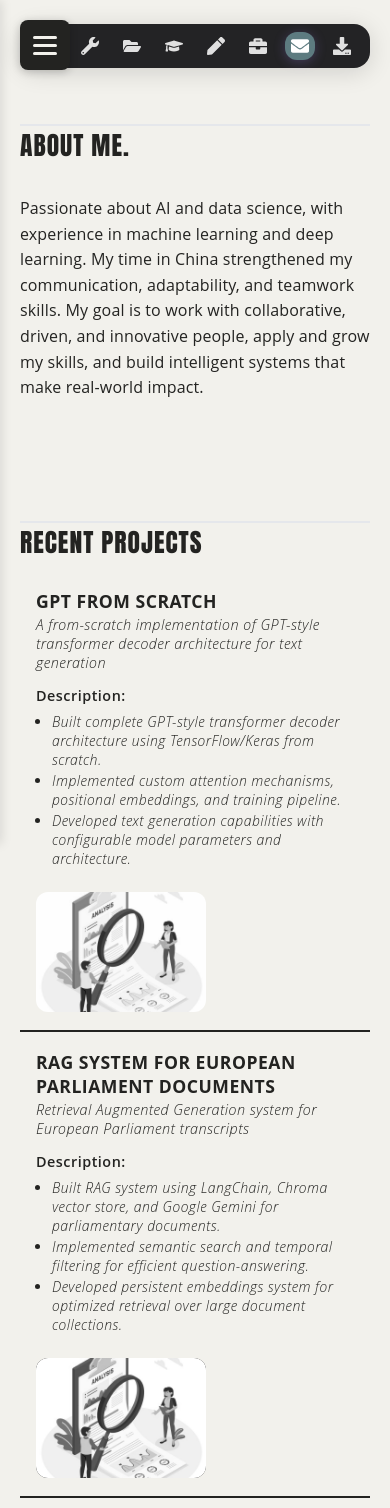
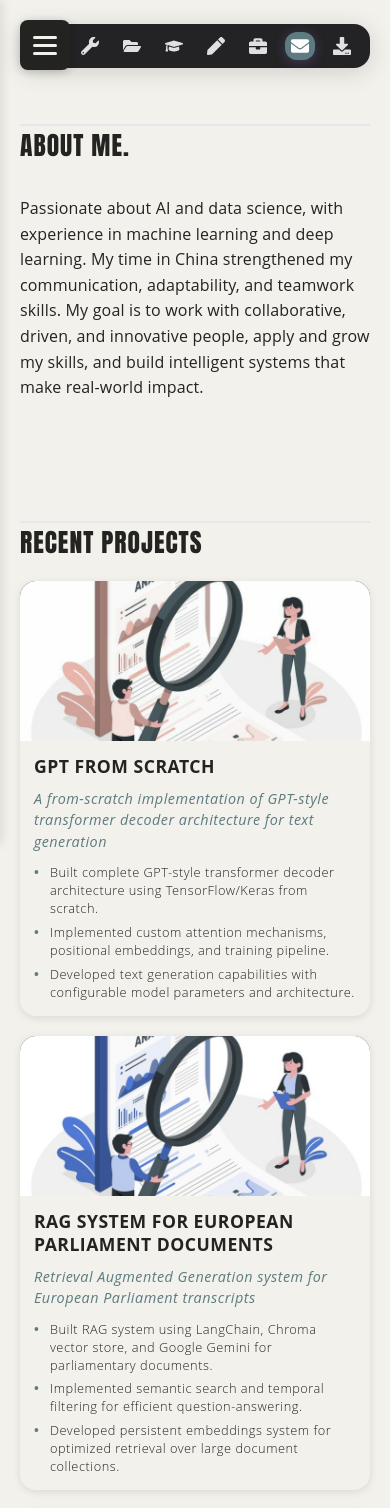
Before and after one commit to eljamani94/portfolio, a Next.js app: page / in a window 390 px wide. Shown: the top 1508 px of the page. Built offline with nearby package versions, Linux system fonts and the light colour scheme.

Commit message:
changin the layout of the project section

```diff
--- a/components/sections/ProjectsSection.js
+++ b/components/sections/ProjectsSection.js
@@ -1,5 +1,4 @@
 import styles from './ProjectsSection.module.css';
-import React, { useState } from 'react';
 
 const basePath = process.env.NODE_ENV === 'production' ? '/portfolio' : '';
 
@@ -51,12 +50,10 @@ const projects = [
 ];
 
 export default function ProjectsSection() {
-  const [tooltip, setTooltip] = useState({ visible: false, x: 0, y: 0, idx: null });
-
   return (
     <div className={styles.projects}>
       <h2 className={styles.heading}>Recent Projects</h2>
-      <div className={styles.projectList}>
+      <div className={styles.projectGrid}>
         {projects.map((proj, idx) => (
           <a
             key={proj.name}
@@ -64,29 +61,23 @@ export default function ProjectsSection() {
             target="_blank"
             rel="noopener noreferrer"
             className={styles.project}
-            onMouseMove={e => setTooltip({ visible: true, x: e.clientX, y: e.clientY, idx })}
-            onMouseLeave={() => setTooltip({ ...tooltip, visible: false })}
-            onMouseEnter={e => setTooltip({ visible: true, x: e.clientX, y: e.clientY, idx })}
           >
-            <div style={{ flex: 1 }}>
+            <div className={styles.projectImageWrapper}>
+              <img
+                src={proj.image}
+                alt={proj.name}
+                className={styles.projectImg}
+              />
+            </div>
+            <div className={styles.projectContent}>
               <h3>{proj.name}</h3>
-              <p style={{ marginBottom: 10 }}>{proj.desc}</p>
-              <div style={{ marginBottom: 8 }}>
-                <strong>Description:</strong>
-                <ul style={{ margin: '6px 0 0 16px', padding: 0 }}>
-                  {proj.skills.map((skill) => (
-                    <li key={skill} style={{ fontSize: 14, color: '#5d7b80', marginBottom: 2 }}>{skill}</li>
-                  ))}
-                </ul>
-              </div>
+              <p className={styles.projectDesc}>{proj.desc}</p>
+              <ul className={styles.projectSkills}>
+                {proj.skills.map((skill, skillIdx) => (
+                  <li key={skillIdx}>{skill}</li>
+                ))}
+              </ul>
             </div>
-            <img
-              src={proj.image}
-              alt={proj.name}
-              className={styles.projectImg}
-              style={{ width: 170, height: 120, objectFit: 'cover', borderRadius: 12 }}
-            />
-            <span className={styles.projectTooltip}>Click for more details</span>
           </a>
         ))}
       </div>
--- a/components/sections/ProjectsSection.module.css
+++ b/components/sections/ProjectsSection.module.css
@@ -2,23 +2,26 @@
   text-align: left;
   color: #fff;
 }
+
 .heading {
   color: #232321;
   font-family: 'Impact', 'Arial Black', Arial, sans-serif;
   font-size: 2rem;
   font-weight: 700;
   letter-spacing: 1px;
-  margin-bottom: 10px;
+  margin-bottom: 30px;
   margin-top: 0;
   text-transform: uppercase;
 }
+
 .heading span {
   color: #5d7b80;
 }
-.projectList {
-  display: flex;
-  flex-direction: column;
-  gap: 0;
+
+.projectGrid {
+  display: grid;
+  grid-template-columns: repeat(2, 1fr);
+  gap: 24px;
   margin: 0;
   padding: 0;
 }
@@ -26,186 +29,156 @@
 .project {
   background: #f2f1ec;
   color: #232321;
-  border: none;
-  border-radius: 0;
-  padding: 22px 28px;
-  margin-bottom: 0;
-  display: flex;
-  align-items: center;
-  gap: 32px;
+  border-radius: 16px;
+  padding: 0;
   text-decoration: none;
   font-family: 'Montserrat', 'Open Sans', 'Helvetica Neue', Arial, sans-serif;
   font-weight: 400;
   letter-spacing: 0.5px;
-  font-size: 1.1rem;
-  transition: background 0.2s, color 0.2s, border-color 0.2s;
+  transition: transform 0.3s ease, box-shadow 0.3s ease;
   cursor: pointer;
   position: relative;
+  overflow: hidden;
+  display: flex;
+  flex-direction: column;
+  box-shadow: 0 2px 8px rgba(0, 0, 0, 0.1);
 }
 
-.project h3,
-.project p,
-.project ul,
-.project li,
-.project strong {
-  color: #232321 !important;
+.project:hover {
+  transform: translateY(-8px);
+  box-shadow: 0 12px 24px rgba(0, 0, 0, 0.15);
+}
+
+.projectImageWrapper {
+  width: 100%;
+  height: 200px;
+  overflow: hidden;
+  position: relative;
+  background: #232321;
+}
+
+.projectImg {
+  width: 100%;
+  height: 100%;
+  object-fit: cover;
+  transition: transform 0.4s ease, filter 0.3s ease;
+  filter: grayscale(30%);
+}
+
+.project:hover .projectImg {
+  transform: scale(1.1);
+  filter: grayscale(0%);
+}
+
+.projectContent {
+  padding: 20px;
+  display: flex;
+  flex-direction: column;
+  flex: 1;
 }
 
 .project h3 {
   font-family: 'Montserrat', 'Open Sans', 'Helvetica Neue', Arial, sans-serif;
-  font-size: 28px;
+  font-size: 1.3rem;
   font-weight: 700;
   color: #232321;
   text-transform: uppercase;
-  margin: 0 0 6px 0;
+  margin: 0 0 10px 0;
+  line-height: 1.3;
+  transition: color 0.3s ease;
 }
 
-.project p {
+.projectDesc {
   font-family: 'Open Sans', 'Helvetica Neue', Arial, sans-serif;
-  font-size: 15px;
+  font-size: 0.95rem;
   font-style: italic;
+  font-weight: 400;
+  color: #5d7b80;
+  margin: 0 0 12px 0;
+  line-height: 1.5;
+  transition: color 0.3s ease;
+}
+
+.projectSkills {
+  list-style: none;
+  padding: 0;
+  margin: 0;
+  display: flex;
+  flex-direction: column;
+  gap: 6px;
+}
+
+.projectSkills li {
+  font-family: 'Open Sans', 'Helvetica Neue', Arial, sans-serif;
+  font-size: 0.85rem;
   font-weight: 300;
   color: #232321;
-  margin: 0 0 10px 0;
+  line-height: 1.4;
+  padding-left: 16px;
+  position: relative;
+  transition: color 0.3s ease;
 }
 
-.project ul {
-  font-family: 'Open Sans', 'Helvetica Neue', Arial, sans-serif;
-  font-size: 15px;
-  font-weight: 300;
-  color: #222;
-  margin: 6px 0 0 16px;
-  padding: 0;
+.projectSkills li::before {
+  content: '•';
+  position: absolute;
+  left: 0;
+  color: #5d7b80;
+  font-weight: bold;
 }
 
-.project li {
-  font-size: 15px;
-  font-weight: 300;
-  color: #222;
-  margin-bottom: 2px;
-  font-style: italic;
-}
-
-.project strong {
-  font-family: 'Montserrat', 'Open Sans', 'Helvetica Neue', Arial, sans-serif;
-  font-weight: 600;
+.project:hover h3,
+.project:hover .projectDesc,
+.project:hover .projectSkills li {
   color: #232321;
-  font-size: 15px;
-  text-transform: none;
-}
-
-
-.project:not(:last-child) {
-  margin-bottom: 0;
-  border-bottom: 2px solid #232321;
-  border-radius: 0;
-}
-
-.projectTooltip {
-  position: absolute;
-  left: 50%;
-  bottom: -28px;
-  transform: translateX(-50%);
-  background: #232321;
-  color: #fafaf7;
-  font-size: 12px;
-  padding: 2px 7px;
-  border-radius: 4px;
-  line-height: 1.1;
-  white-space: nowrap;
-  opacity: 0;
-  pointer-events: none;
-  transition: opacity 0.18s;
-  z-index: 10;
-  box-shadow: 0 1px 4px rgba(0,0,0,0.08);
-}
-.project:hover .projectTooltip {
-  opacity: 1;
-  pointer-events: auto;
-}
-.project:hover .projectTooltip {
-  opacity: 1;
-  pointer-events: auto;
-}
-
-.project:hover, .project:focus-visible {
-  background: #232321;
-  color: #f5f6ed;
-  border-color: #232321;
-}
-
-.project img {
-  filter: grayscale(100%);
-  border-radius: 10px;
-  transition: filter 0.2s;
-}
-
-.project:hover img {
-  filter: grayscale(0%);
-}
-
-.project * {
-  transition: color 0.2s;
-}
-
-.project:hover * {
-  color: #f5f6ed !important;
-}
-
-.projectImg {
-  width: 68px;
-  height: 48px;
-  object-fit: cover;
-  border-radius: 0;
-  background: #111;
-}
-.project h3 {
-  margin: 0 0 2px 0;
-  font-size: 1.2rem;
-  font-weight: 700;
-}
-.project p {
-  margin: 0;
-  color: #87a7ac;
-  font-size: 1rem;
 }
 
 /* Responsive styles */
+@media (max-width: 1024px) {
+  .projectGrid {
+    grid-template-columns: repeat(2, 1fr);
+    gap: 20px;
+  }
+}
+
 @media (max-width: 768px) {
-  .project {
-    padding: 18px 16px;
-    gap: 16px;
-    flex-direction: column;
-    align-items: flex-start;
-  }
-
-  .projectImg {
-    width: 100%;
-    height: 120px;
-    object-fit: cover;
+  .projectGrid {
+    grid-template-columns: 1fr;
+    gap: 20px;
   }
 
   .heading {
     font-size: 1.6rem;
+    margin-bottom: 20px;
+  }
+
+  .projectImageWrapper {
+    height: 180px;
+  }
+
+  .projectContent {
+    padding: 16px;
   }
 
   .project h3 {
     font-size: 1.1rem;
   }
 
-  .project p {
+  .projectDesc {
     font-size: 0.9rem;
   }
 
-  .project ul {
-    font-size: 0.9rem;
+  .projectSkills li {
+    font-size: 0.8rem;
+  }
+}
+
+@media (max-width: 480px) {
+  .projectImageWrapper {
+    height: 160px;
   }
 
-  .project li {
-    font-size: 0.9rem;
-  }
-
-  .project strong {
-    font-size: 0.9rem;
+  .projectContent {
+    padding: 14px;
   }
 }
```
